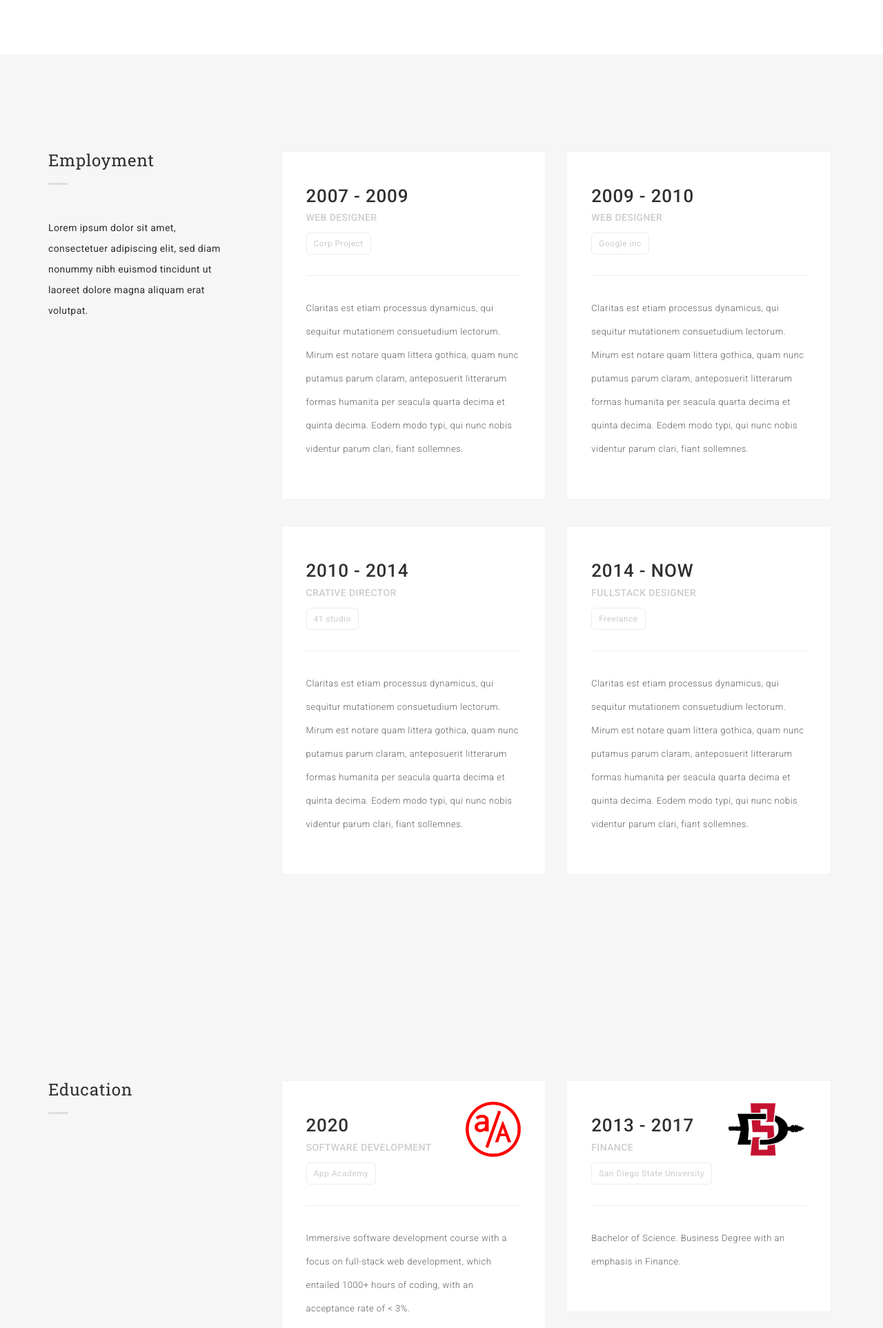
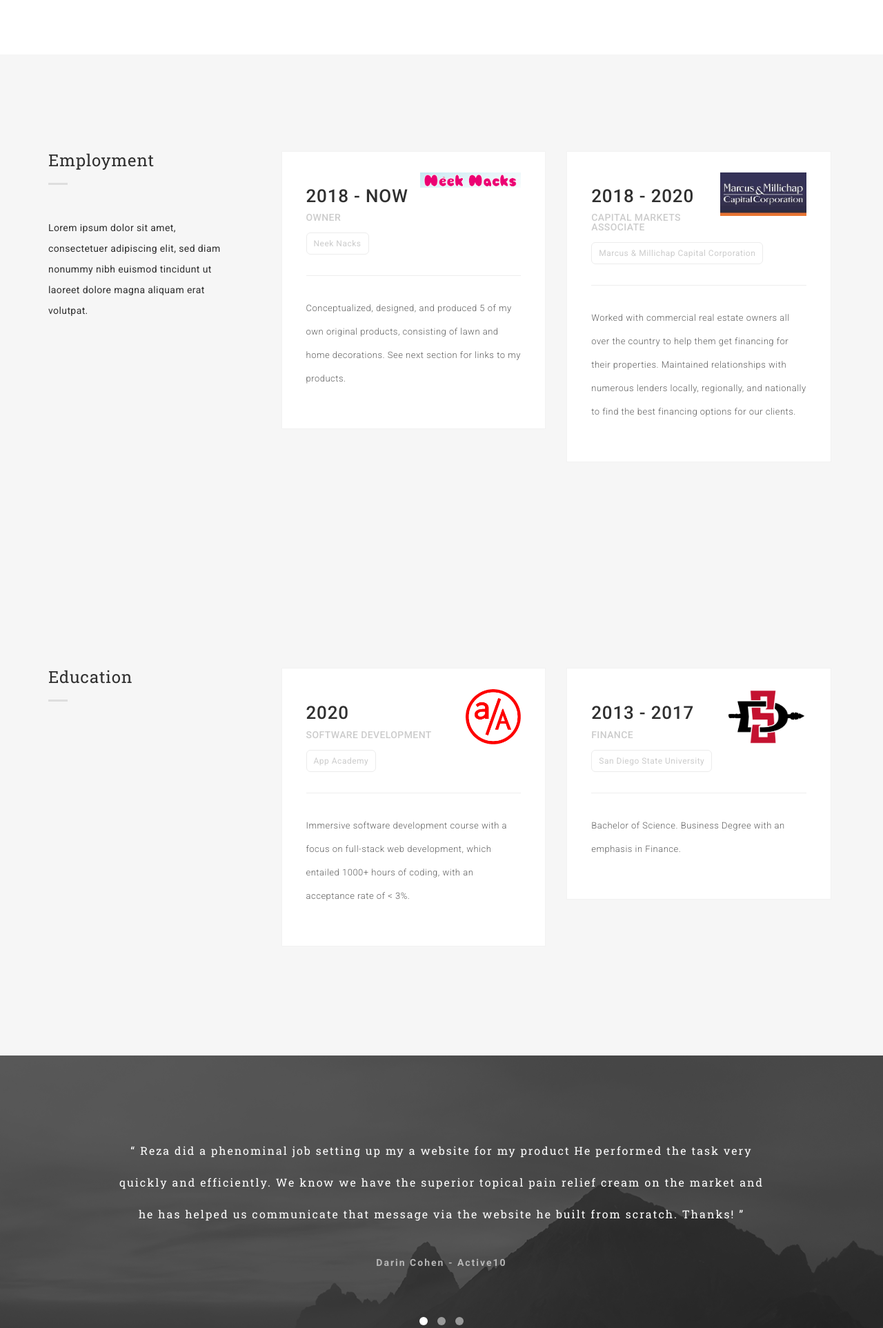
Before and after one commit to wellsniko/wellsniko, a PHP site: page / in a window 1280 px wide. Shown: the part 3450-5375 px from the top of the page at 69% size. Run offline with PHP 8.4, Linux system fonts and the light colour scheme; some libraries are stand-ins or nearby versions.

Commit message:
employment and images

```diff
--- a/css/style.css
+++ b/css/style.css
@@ -691,7 +691,7 @@ ul.portfolio-image li .image-bg {
 ul.portfolio-image li .desc{
   position: absolute;
   z-index: 1;
-  top: 45%;
+  top: 20%;
   left: 0;
   display: table-cell;
   right: 0;
@@ -799,6 +799,16 @@ ul.portfolio-image li .desc{
 
 .education-logo {
   height: 80px;
+  float: right;
+}
+
+.employment-logo {
+  height: 63px;
+  float: right;
+}
+
+.neeknacks-logo {
+  height: 22px;
   float: right;
 }
 
@@ -1325,3 +1335,18 @@ ul.portfolio-image li .desc{
 }
 .skillst .count-bar .count { background-color: #818181;}
 .skillst .count-bar .count span:after { border-top: 4px solid #818181;}
+
+
+#project-links {
+  position: absolute;
+  bottom: 10%;
+  display: flex;
+  width: 100%;
+  flex-direction: row;
+  justify-content: space-evenly;
+  font-weight: 700;
+  font-size: 16px;
+  /* display: flex;
+  flex-direction: row; */
+  /* justify-content: space-between; */
+}
--- a/index.html
+++ b/index.html
@@ -52,7 +52,7 @@
       <div class="for-sticky">
         <!--LOGO-->
         <div class="col-md-2 col-xs-6 logo">
-          <a href="http://www.wellsniko.com">
+          <a href="http://www.nikowells.com">
             <!-- <h1 class='logo'>N.W.</h1> -->
             <div class="">
 
@@ -221,7 +221,7 @@
                 <!--PORTFOLIO IMAGE-->
                 <ul class="portfolio-image">
                   <li class="col-md-6">
-                    <a target="_blank" href="http://cryptbase.herokuapp.com/"><img alt="image" src="my_images/cryptbase_2.png">
+                    <img alt="image" src="my_images/cryptbase_2.png">
                       <div class="decription-wrap">
                         <div class="image-bg">
                           <p class="desc">
@@ -231,12 +231,17 @@
                             <br>
                             Built with React, Redux, & Rails.
                           </p>
+                          <div id="project-links">
+                            <a target="_blank" href="http://cryptbase.herokuapp.com/">Live</a>
+                            <a target="_blank" href="http://cryptbase.herokuapp.com/">Repo</a>
+                          </div>
                         </div>
                       </div>
-                    </a>
+                    <!-- </a> -->
                   </li>
                   <li class="col-md-6">
-                    <a target="_blank" href="http://findyoursquad.herokuapp.com/"><img alt="image" src="my_images/findyoursquad_2.png">
+                    <!-- <a target="_blank" href="http://findyoursquad.herokuapp.com/"> -->
+                      <img alt="image" src="my_images/findyoursquad_2.png">
                       <div class="decription-wrap">
                         <div class="image-bg">
                           <p class="desc">
@@ -248,12 +253,16 @@
                             <br>
                             Built with a MERN stack.
                           </p>
+                          <div id="project-links">
+                            <a target="_blank" href="http://findyoursquad.herokuapp.com/">Live</a>
+                            <a target="_blank" href="http://findyoursquad.herokuapp.com/">Repo</a>
+                          </div>
                         </div>
                       </div>
-                    </a>
+                    <!-- </a> -->
                   </li>
                   <li class="col-md-6">
-                    <a target="_blank" href="https://wellsniko.github.io/fleet_space/">
+                    <!-- <a target="_blank" href="https://wellsniko.github.io/fleet_space/"> -->
                       <img alt="image" src="my_images/fleetspace_2.png">
                       <div class="decription-wrap">
                         <div class="image-bg">
@@ -264,9 +273,13 @@
                             <br>
                             You must successfully land a spaceship.
                           </p>
+                          <div id="project-links">
+                            <a target="_blank" href="https://wellsniko.github.io/fleet_space/">Live</a>
+                            <a target="_blank" href="https://wellsniko.github.io/fleet_space/">Repo</a>
+                          </div>
                         </div>
                       </div>
-                    </a>
+                    <!-- </a> -->
                   </li>
                   <!-- <li class="col-md-6">
                     <a href="images/bw-5.png"><img alt="image" src="images/bw-5.png">
@@ -468,19 +481,20 @@
                       <div class="col-md-6 col-sm-6">
                         <div class="wrap-card">
                           <div class="card">
+                            <img class='neeknacks-logo' src="my_images/neeknacks.jpeg" alt="">
                             <h2 class="year">
-                              2007 - 2009
+                              2018 - NOW
                             </h2>
                             <p class="job">
-                              web designer
+                              Owner
                             </p>
                             <p class="company">
-                              Corp Project
+                              Neek Nacks
                             </p>
                             <hr>
                             <div class="text-detail">
                               <p>
-                                Claritas est etiam processus dynamicus, qui sequitur mutationem consuetudium lectorum. Mirum est notare quam littera gothica, quam nunc putamus parum claram, anteposuerit litterarum formas humanita per seacula quarta decima et quinta decima. Eodem modo typi, qui nunc nobis videntur parum clari, fiant sollemnes.
+                                Conceptualized, designed, and produced 5 of my own original products, consisting of lawn and home decorations. See next section for links to my products.
                               </p>
                             </div>
                           </div>
@@ -492,68 +506,22 @@
                       <div class="col-md-6 col-sm-6">
                         <div class="wrap-card">
                           <div class="card">
+                            <img class='employment-logo' src="my_images/mmcc.jpeg" alt="">
                             <h2 class="year">
-                              2009 - 2010
+                              2018 - 2020
                             </h2>
                             <p class="job">
-                              web designer
+                              Capital Markets Associate
                             </p>
                             <p class="company">
-                              Google inc
+                              Marcus & Millichap Capital Corporation
                             </p>
                             <hr>
                             <div class="text-detail">
                               <p>
-                                Claritas est etiam processus dynamicus, qui sequitur mutationem consuetudium lectorum. Mirum est notare quam littera gothica, quam nunc putamus parum claram, anteposuerit litterarum formas humanita per seacula quarta decima et quinta decima. Eodem modo typi, qui nunc nobis videntur parum clari, fiant sollemnes.
-                              </p>
-                            </div>
-                          </div>
-                        </div>
-                      </div>
-                    </li>
-                  </ul>
-                  <ul class="listing-item">
-                    <li>
-                      <div class="col-md-6 col-sm-6">
-                        <div class="wrap-card">
-                          <div class="card">
-                            <h2 class="year">
-                              2010 - 2014
-                            </h2>
-                            <p class="job">
-                              crative director
-                            </p>
-                            <p class="company">
-                              41 studio
-                            </p>
-                            <hr>
-                            <div class="text-detail">
-                              <p>
-                                Claritas est etiam processus dynamicus, qui sequitur mutationem consuetudium lectorum. Mirum est notare quam littera gothica, quam nunc putamus parum claram, anteposuerit litterarum formas humanita per seacula quarta decima et quinta decima. Eodem modo typi, qui nunc nobis videntur parum clari, fiant sollemnes.
-                              </p>
-                            </div>
-                          </div>
-                        </div>
-                      </div>
-                    </li>
-
-                    <li>
-                      <div class="col-md-6 col-sm-6">
-                        <div class="wrap-card">
-                          <div class="card">
-                            <h2 class="year">
-                              2014 - NOW
-                            </h2>
-                            <p class="job">
-                              fullstack designer
-                            </p>
-                            <p class="company">
-                              Freelance
-                            </p>
-                            <hr>
-                            <div class="text-detail">
-                              <p>
-                                Claritas est etiam processus dynamicus, qui sequitur mutationem consuetudium lectorum. Mirum est notare quam littera gothica, quam nunc putamus parum claram, anteposuerit litterarum formas humanita per seacula quarta decima et quinta decima. Eodem modo typi, qui nunc nobis videntur parum clari, fiant sollemnes.
+                                Worked with commercial real estate owners all over the country to help them get financing for their properties.
+                                Maintained relationships with numerous lenders locally, regionally, and nationally to find the best financing
+                                options for our clients.
                               </p>
                             </div>
                           </div>
@@ -711,10 +679,12 @@
                   <div class="list-testimonial">
                     <div class="content-testimonial">
                       <h3 class="testi">
-                        “ Another successful project working with Reza. He has great design skills, is very responsive and professional. Looking forward to the next opportunity to work together. ”
+                        “ Niko was a phenomenal team member. He finished his tasks quickly and cleanly, often including extra functionality or
+                        flair to make features stand out. He was also a driving force for the vision and design of our product, making great
+                        suggestions and bringing up issues when appropriate. ”
                       </h3>
                       <p class="people">
-                        Marko Milicevic
+                        Julian Tipler
                       </p>
                     </div>
                   </div>
@@ -945,7 +915,7 @@
           <div class="footer-bottom">
             <div class="container">
               <div class="row">
-                <a href="http://www.wellsniko.com">
+                <a href="http://www.nikowells.com">
                   <img width="60px" height="60px" class='logo-bottom' src="favicon_io/NW_favicon_medium.png" alt="">
                 </a>
       			  </div>
```
Also changed, not shown: my_images/Attachment_1597441243.png (added), my_images/mmcc.jpeg (added), my_images/mmcc2.jpeg (added), my_images/mmcc3.jpeg (added), my_images/neeknacks.jpeg (added), my_images/neeknacks2.png (added), 2 other files.
